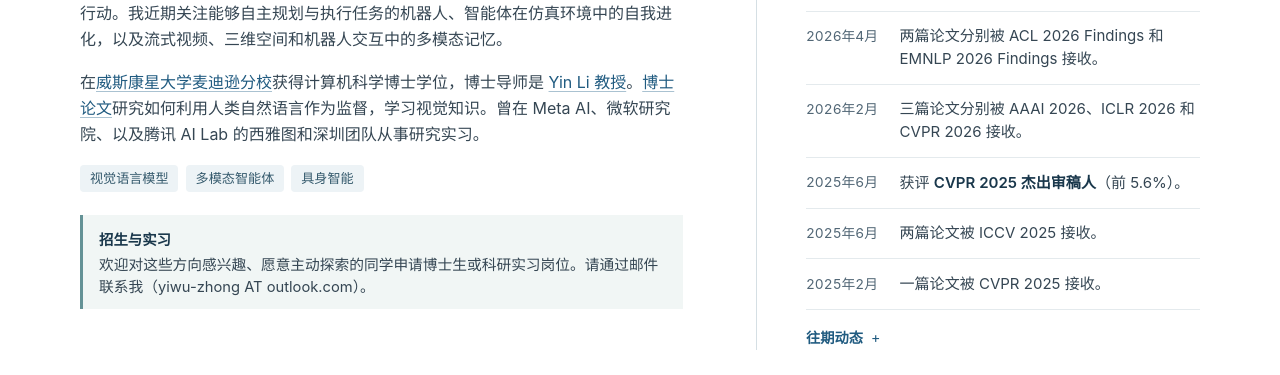
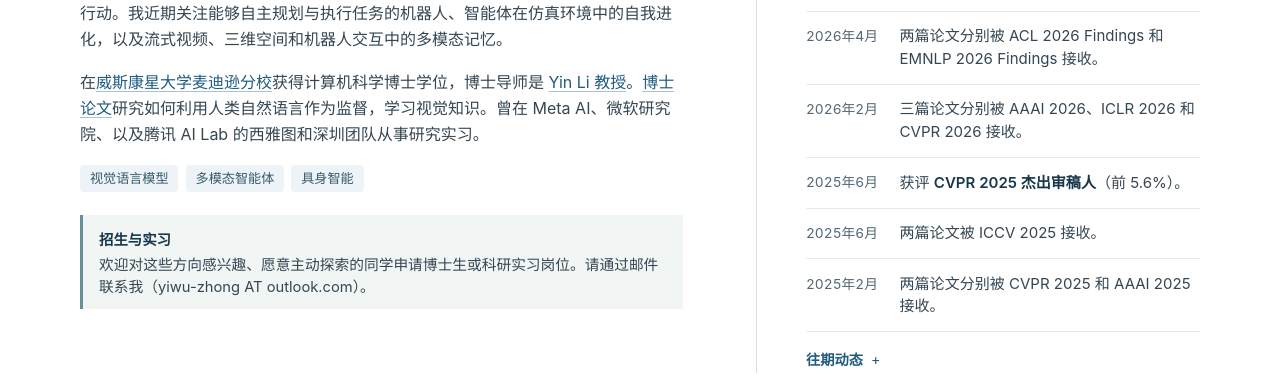
Before and after one commit to YiwuZhong/yiwuzhong.github.io, a plain HTML site: page zh.html in a window 1280 px wide. Shown: the part 598-973 px from the top of the page. Drawn offline with Linux system fonts and the light colour scheme.

Commit message:
corrected

```diff
--- a/zh.html
+++ b/zh.html
@@ -63,7 +63,7 @@
             <li><time datetime="2026-02">2026年2月</time><span>三篇论文分别被 AAAI 2026、ICLR 2026 和 CVPR 2026 接收。</span></li>
             <li><time datetime="2025-06">2025年6月</time><span>获评 <strong>CVPR 2025 杰出审稿人</strong>（前 5.6%）。</span></li>
             <li><time datetime="2025-06">2025年6月</time><span>两篇论文被 ICCV 2025 接收。</span></li>
-            <li><time datetime="2025-02">2025年2月</time><span>一篇论文被 CVPR 2025 接收。</span></li>
+            <li><time datetime="2025-02">2025年2月</time><span>两篇论文分别被 CVPR 2025 和 AAAI 2025 接收。</span></li>
           </ul>
           <details class="archive"><summary>往期动态</summary><ul class="news-list">
             <li><time datetime="2024-10">2024年10月</time><span>两篇论文被 EMNLP 2024 接收。</span></li>
```
Also changed, not shown: index.html (+1 -1 lines).
